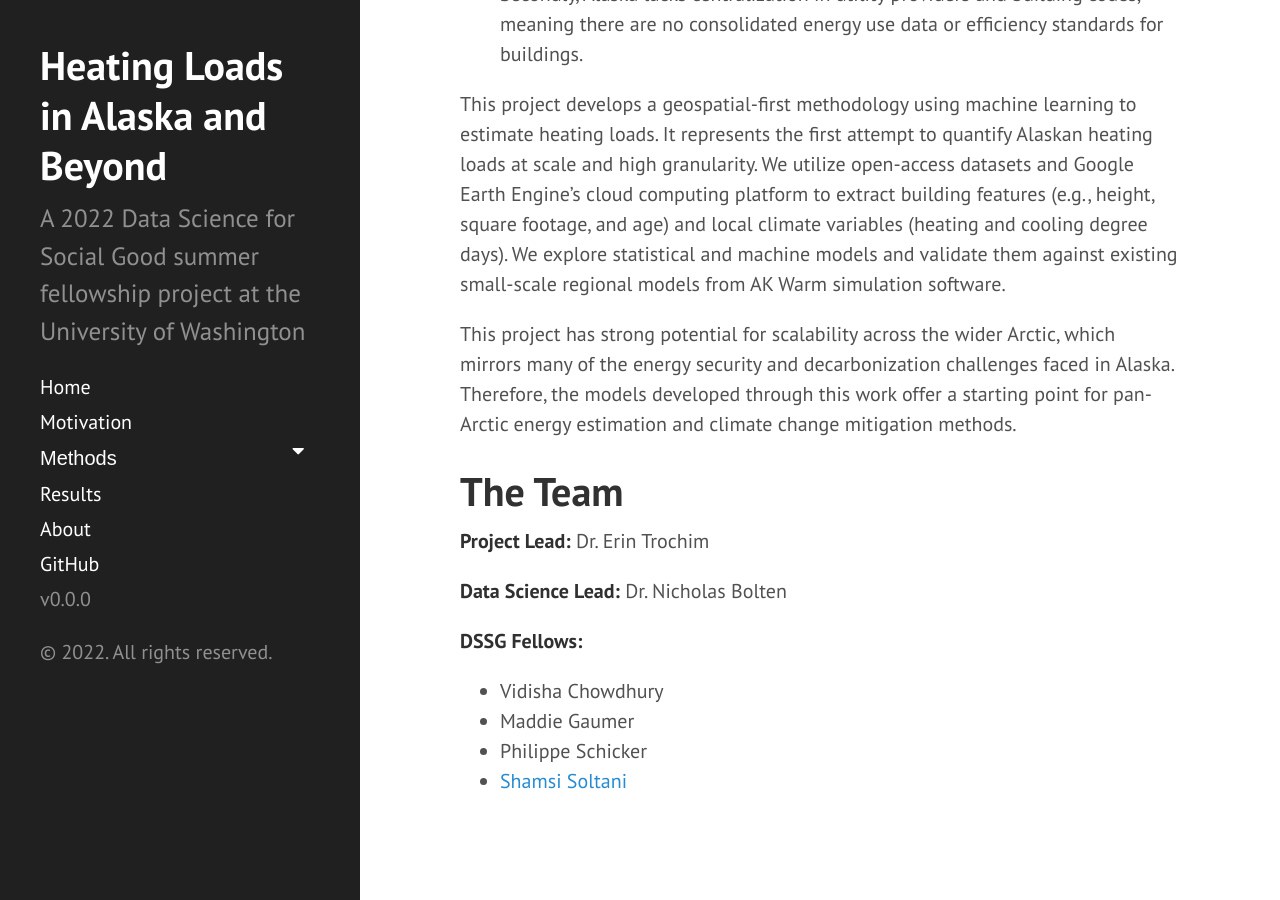
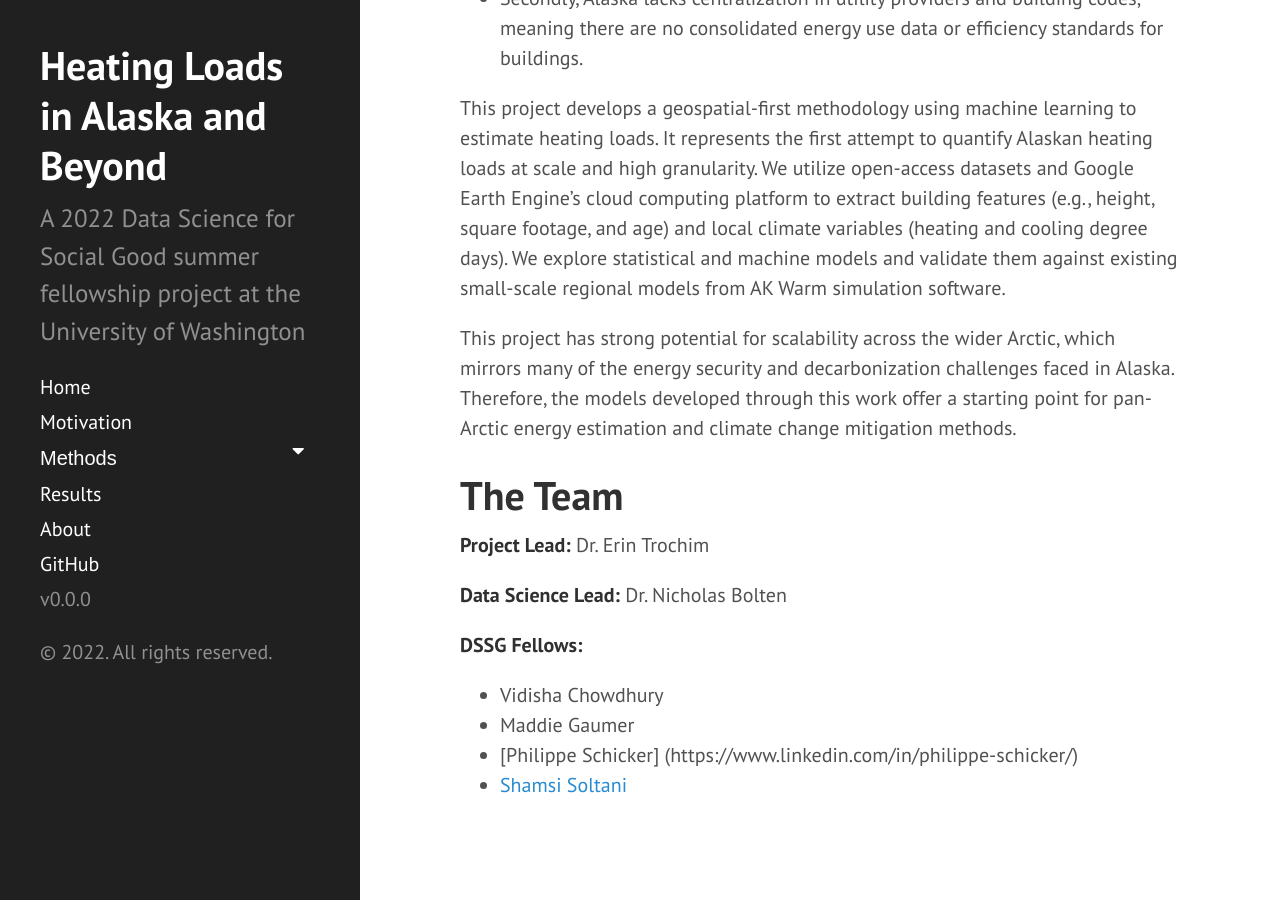
Before and after one commit to uwescience/DSSG2022_heating_loads, a Jekyll site: the page built from index.md, in a window 1280 px wide and 900 px high, scrolled down 986 px. Built offline with Jekyll 4.4.1, drawn with Linux system fonts in a browser that asks for light colours; the list of posts is cut into pages by our own code.

Commit message:
Update index.md

```diff
--- a/index.md
+++ b/index.md
@@ -4,7 +4,7 @@
 
 <img src="{{ site.url }}{{ site.baseurl }}/assets/img/eScience.png">
 <img src="{{ site.url }}{{ site.baseurl }}/assets/img/polarbear_ap_strip.png">
-_Image credit: Polar Bears International / BJ Kirschhoffer / AFP - Getty Images_
+<sub>_Image credit: Polar Bears International / BJ Kirschhoffer / AFP - Getty Images_</sub>
 
 # Heating Loads in Alaska — and Beyond
 Alaska– and the wider Arctic region– have experienced accelerated effects of climate change over the past decade. Rapid decarbonization of energy is a critical step for mitigating climate change and ensuring sustainable development. Since about 70% of energy consumption in Alaska can be attributed to commercial and residential heating, successful decarbonization requires an assessment of present and future heating needs in the region.
@@ -27,5 +27,5 @@
 **DSSG Fellows:**
 - Vidisha Chowdhury
 - Maddie Gaumer
-- Philippe Schicker
+- [Philippe Schicker] (https://www.linkedin.com/in/philippe-schicker/)
 - [Shamsi Soltani](https://www.linkedin.com/in/shamsisoltani/)
```
